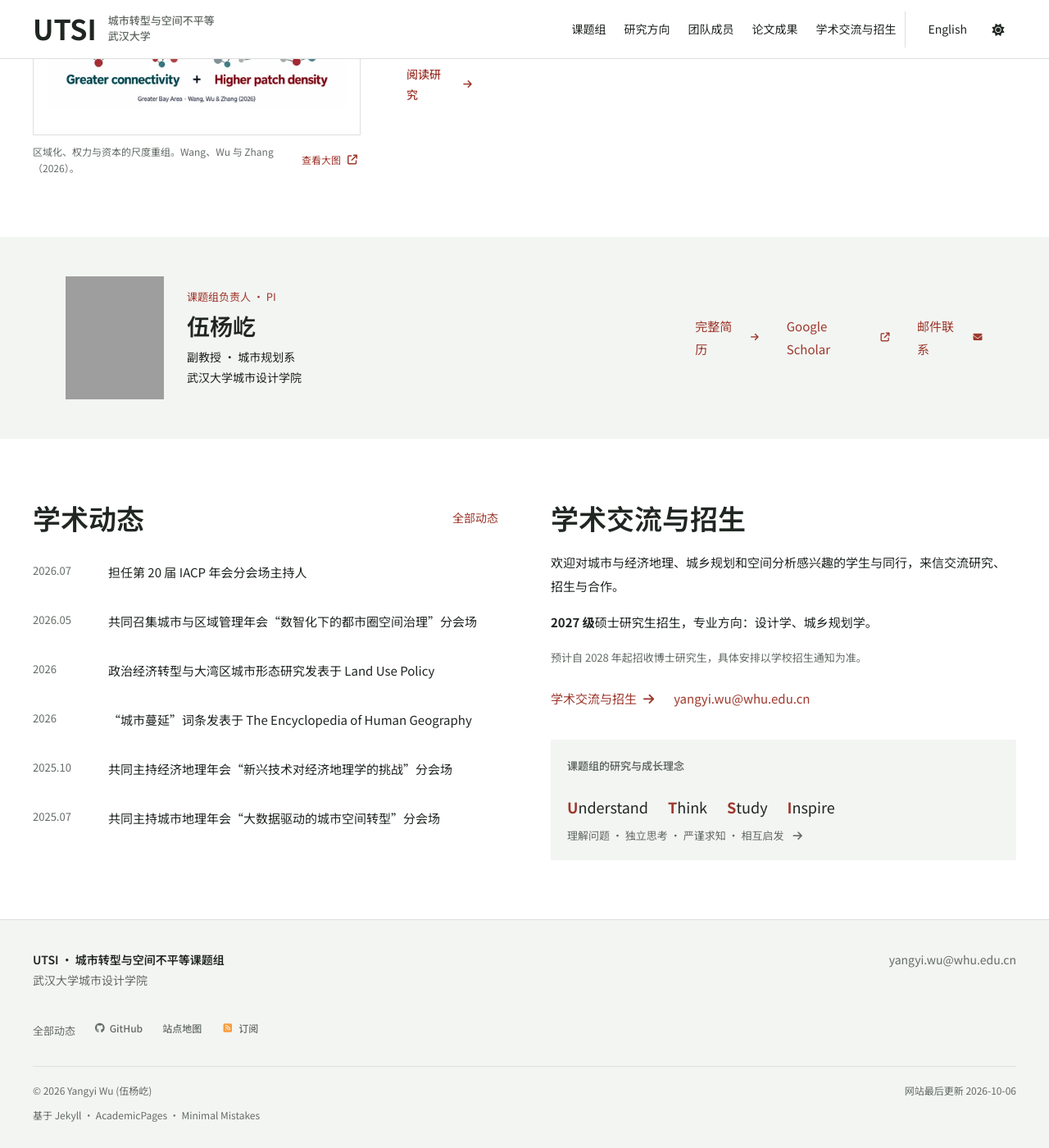
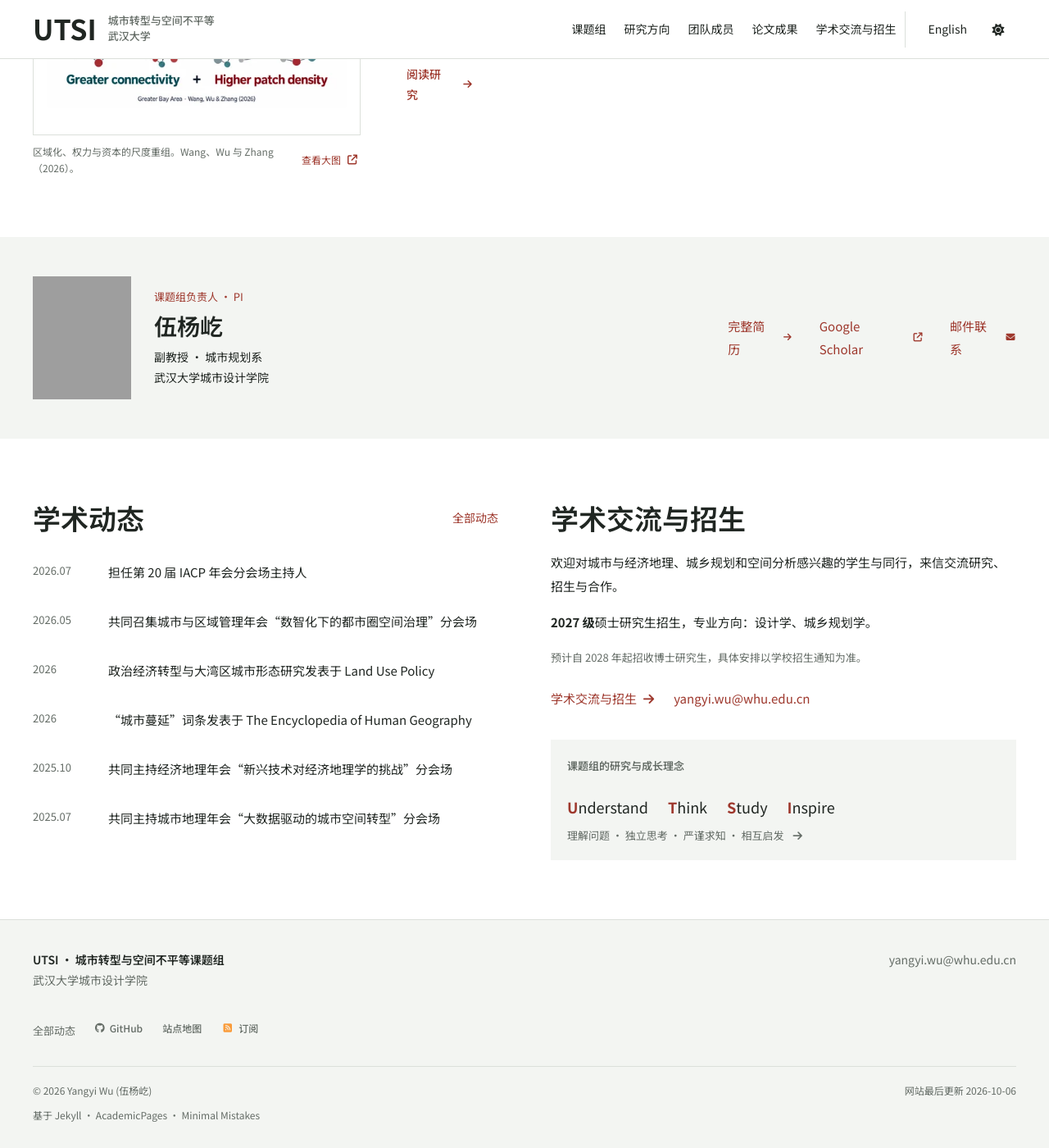
Before and after one commit to Yangyi-Wu/Yangyi-Wu.github.io, a Jekyll site: the page built from _pages/zh-about.md, in a window 1280 px wide and 1400 px high, scrolled down 2576 px. Shown: the whole window at 82% size. Built offline with Jekyll 4.4.1, drawn with Linux system fonts in a browser that asks for light colours; grey boxes are pictures that could not be loaded.

Commit message:
Align PI band with the other homepage sections

```diff
--- a/_sass/layout/_research-site-refinements.scss
+++ b/_sass/layout/_research-site-refinements.scss
@@ -53,7 +53,7 @@ html[data-theme="dark"] .home-research-figure img { filter: brightness(.88); }
 
 /* ---------- PI ---------- */
 .home-content > .home-profile { max-width: none; padding: 0; background: var(--site-band); }
-.home-content > .home-profile .home-pi-profile { display: flex; align-items: center; justify-content: space-between; gap: 32px 64px; flex-wrap: wrap; max-width: 1200px; margin: 0 auto; padding: 48px 40px; }
+.home-content > .home-profile .home-pi-profile { display: flex; align-items: center; justify-content: space-between; gap: 32px 64px; flex-wrap: wrap; max-width: 1200px; margin: 0 auto; padding: 48px 40px; box-sizing: content-box; }
 .home-pi-person { flex-direction: row; align-items: center; gap: 28px; }
 .home-pi-person > img { width: 120px; }
 .home-pi-profile h2 { font-size: 28px; }
```
